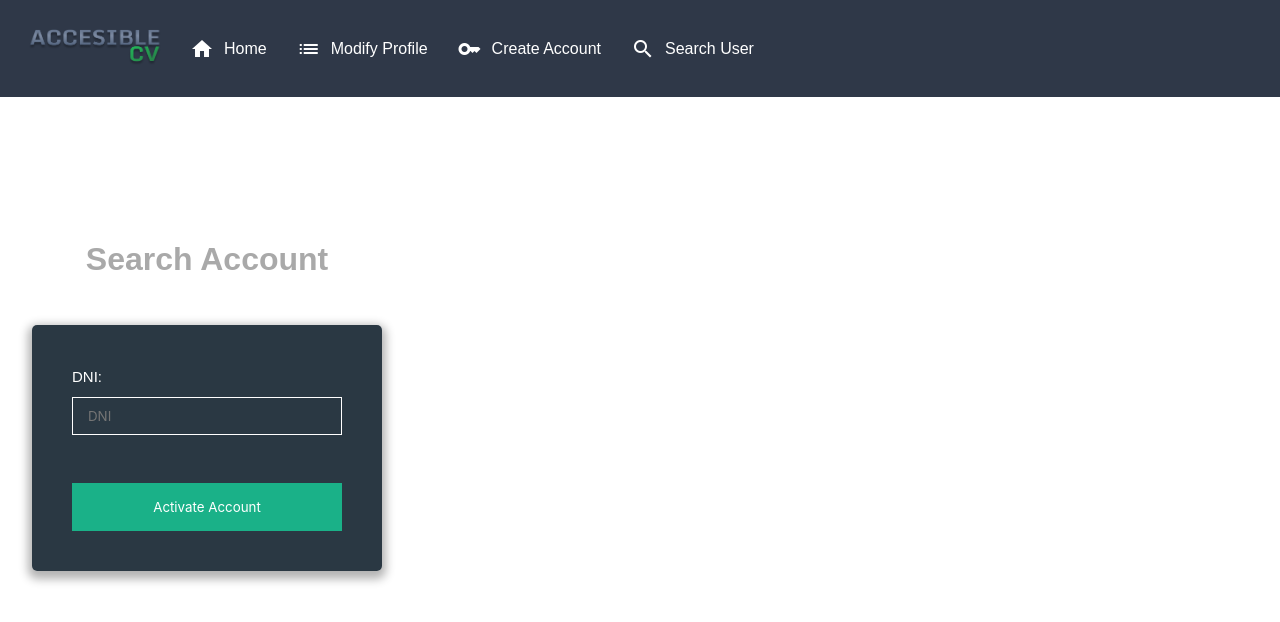
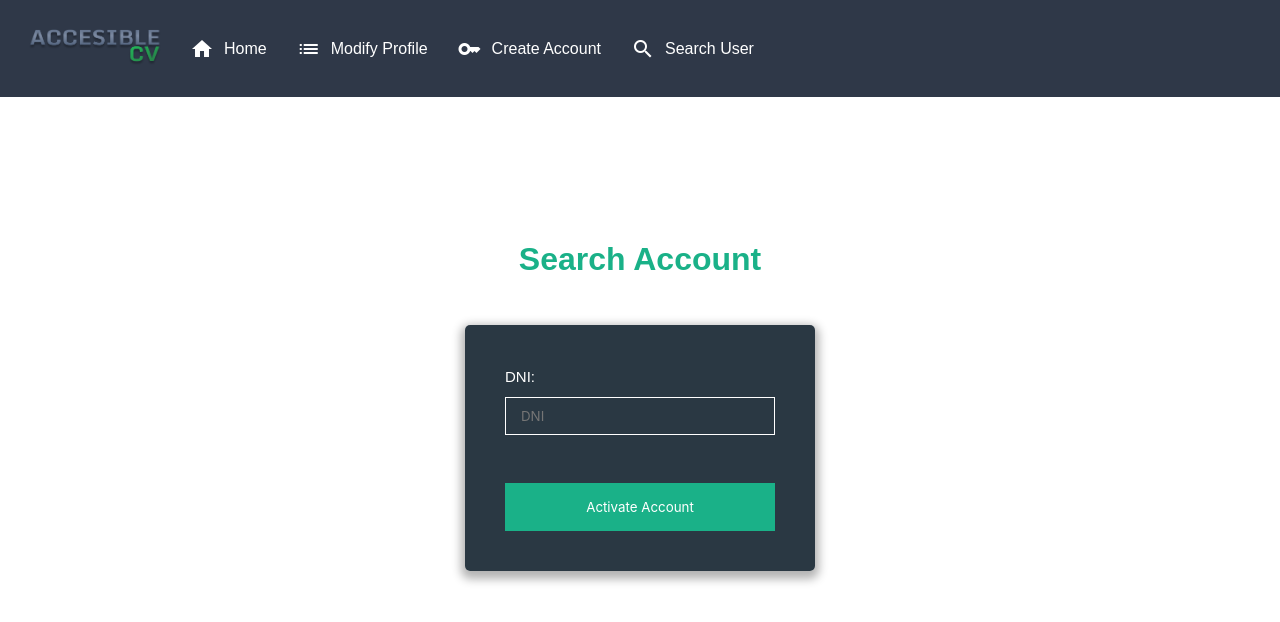
Before and after one commit to XaviFortes/front, a Vue app: page /search in a window 1280 px wide. Shown: the top 622 px of the page. Built offline with nearby package versions, Linux system fonts and the light colour scheme; what vue-cookies would draw is missing.

Commit message:
Algunos cambios

```diff
--- a/src/views/ActivateView.vue
+++ b/src/views/ActivateView.vue
@@ -72,7 +72,7 @@ export default {
 }
 .title {
   text-align: center;
-  color: darkgray;
+  color: #1ab188;
 }
 .form {
   margin: 3rem auto;
--- a/src/views/FormView.vue
+++ b/src/views/FormView.vue
@@ -136,7 +136,7 @@ padding: 2rem;
 }
 .title {
 text-align: center;
-  color: darkgray;
+  color: #1ab188;
   padding: 5rem 0 0 2rem;
 }
 .form {
--- a/src/views/LoginView.vue
+++ b/src/views/LoginView.vue
@@ -86,7 +86,7 @@ export default {
 }
 .title {
   text-align: center;
-  color: darkgray;
+  color: #1ab188;
 }
 .form {
   margin: 3rem auto;
--- a/src/views/RegisterView.vue
+++ b/src/views/RegisterView.vue
@@ -115,7 +115,7 @@ export default {
   padding: 10px 15px;
   background: none;
   background-image: none;
-  border: 1px solid #1ab188;
+  border: 1px solid white;
   color: white;
   &:focus {
     outline: 0;
--- a/src/views/SearchView.vue
+++ b/src/views/SearchView.vue
@@ -43,10 +43,11 @@
   <style lang="scss" scoped>
   .activate {
     padding: 2rem;
+    min-width: 100vw;
   }
   .title {
     text-align: center;
-    color: darkgray;
+    color: #1ab188;
   }
   .form {
     margin: 3rem auto;
```
